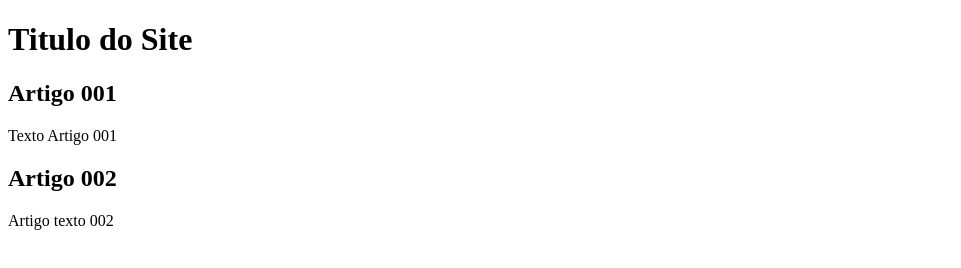
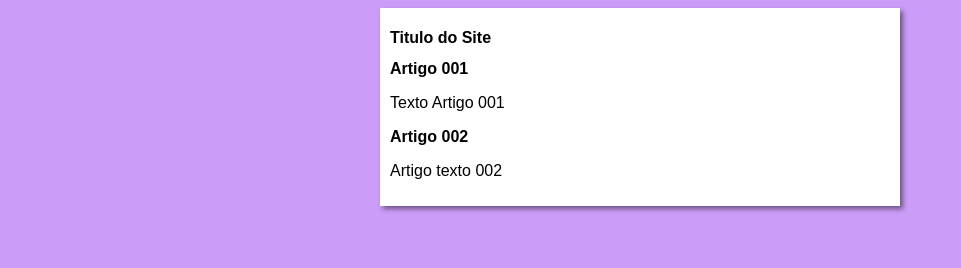
Before and after one commit to alexandresousas/Site-Git-Hub, a plain HTML site: page index.html in a window 1280 px wide. Shown: the whole page, without its empty margins (0-961 px from the left). Drawn offline with Linux system fonts and the light colour scheme.

Commit message:
HTML e CSS

```diff
--- /dev/null
+++ b/estilos/style.css
@@ -0,0 +1,14 @@
+*{
+    font-family: Arial, Helvetica, sans-serif;
+    font-size: 16px;
+}
+body{
+    background-color: rgb(204, 157, 248);
+}
+main{
+    background-color: white;
+    width: 500px;
+    margin: auto;
+    padding: 10px;
+    box-shadow: 3px 3px 5px rgba(0, 0, 0, 0.473);
+}
--- a/index.html
+++ b/index.html
@@ -4,7 +4,8 @@
     <meta charset="UTF-8">
     <meta http-equiv="X-UA-Compatible" content="IE=edge">
     <meta name="viewport" content="width=device-width, initial-scale=1.0">
-    <title>Document</title>
+    <title>Curso em Video</title>
+    <link rel="stylesheet" href="estilos/style.css">
 </head>
 <body>
     <main>
```
